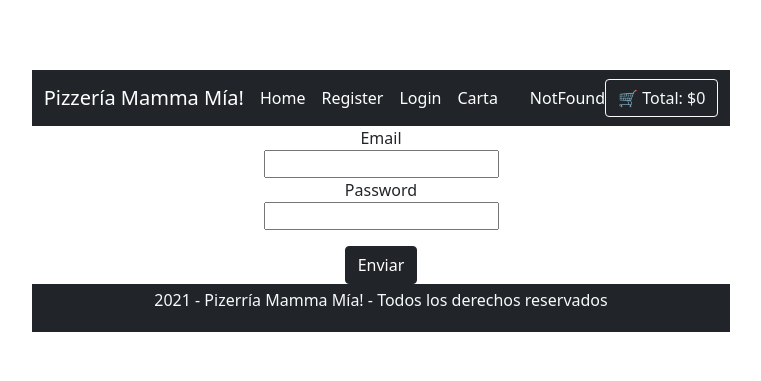
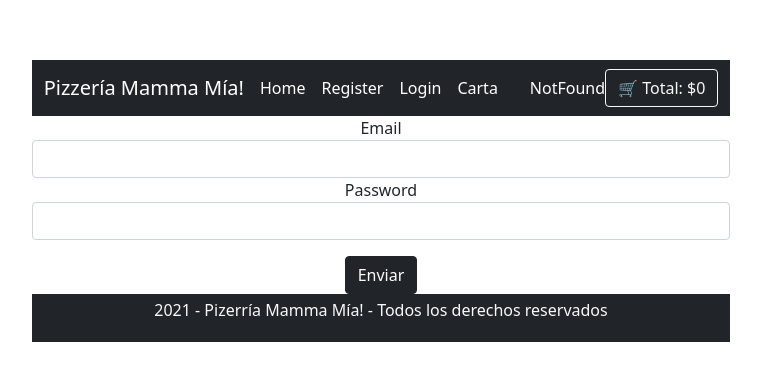
Before and after one commit to GabrielaRiosP/Pizerria, a React (Vite) app in the folder desafio-uno-hito/: page /login in a window 1280 px wide. Shown: the part 199-580 px from the top of the page, without its empty margins (259-1020 px from the left). Built offline with nearby package versions, Linux system fonts and the light colour scheme.

Commit message:
Implementando la autenticacion real con el backend utilizando JWT.  Problemas en Backend

```diff
--- a/desafio-uno-hito/src/App.jsx
+++ b/desafio-uno-hito/src/App.jsx
@@ -1,6 +1,6 @@
 import { useContext} from 'react';
 import { Navigate, Route, Routes } from 'react-router-dom';
-import { UserContext} from './context/userContext';
+import { UserContext} from './context/UserContext';
 import './App.css';
 import Navbar from './assets/components/Navbar';
 import Home from './assets/pages/Home';
@@ -13,8 +13,8 @@ import Profile from './assets/components/Profile';
 //import Pizza from './assets/pages/Pizza';
 
 const App = () => {
-  const { user } = useContext(UserContext);
-  const token = !!user?.token;
+  /*const { user } = useContext(UserContext);*/
+  const { token } = useContext(UserContext);
 
   return (
     <>
--- a/desafio-uno-hito/src/assets/pages/Cart.jsx
+++ b/desafio-uno-hito/src/assets/pages/Cart.jsx
@@ -1,21 +1,42 @@
 //import { pizzaCart } from "../../data/pizzas.js";
 //import { useState } from "react";
 import { useCart } from "../../context/CartContext";
-import { useContext } from "react";
+import { useContext, useState } from "react";
 import { UserContext } from "../../context/UserContext";
 import "../css/Cart.css";
 
 
 const Cart = () => {
-  const {cart, addToCart, removeFromCart, } = useCart();
+  const {cart, addToCart, removeFromCart, clearCart } = useCart();
   const { token } = useContext(UserContext);
+  const [successMessage, SetSuccessMessage] = useState("");
 
   const total = cart.reduce (
     (acum, pizza)=> acum + (pizza.price ?? 0) * (pizza.quantity ?? 0) , 0
   );
 
-  const pagar = () => {
-    alert("Gracias por tu compra 😄");
+  const pagar = async () => {
+    try {
+      const response = await fetch("http://localhost:5000/api/checkouts", {
+        headers: {
+          "Content-Type": "application/json",
+          Authorization: `Bearer ${token}`,
+        },
+        body: JSON.stringify({ items: cart}),
+      });
+
+      if (!response.ok) {
+        throw new Error("Error al procesar el pago");
+      }
+
+      const data = await response.json();
+      console.log("Respuesta del servidor", data)
+      SetSuccessMessage("✅Compra realizada con éxito");
+      clearCart();
+    } catch(error) {
+      console.error("Error en checkout:", error);
+      alert("❌ No se pudo completar la compra, intenta nuevamente.");
+    }
   };
 
   return (
@@ -69,6 +90,9 @@ const Cart = () => {
           )}
         </>
       )}
+      {successMessage && (
+        <p className="text-success mt-3">{successMessage}</p>
+      )}
     </div>
   );
 };
--- a/desafio-uno-hito/src/assets/pages/Login.jsx
+++ b/desafio-uno-hito/src/assets/pages/Login.jsx
@@ -1,34 +1,73 @@
-import { useState } from "react"
+import { useState, useContext } from "react";
+import { UserContext } from "../../context/UserContext";
+import { useNavigate } from "react-router-dom";
+
 const Login = () => {
-    const [email, setEmail] = useState("")
-    const [password, setPassword] = useState("")
+  const [email, setEmail] = useState("");
+  const [password, setPassword] = useState("");
+  const { login } = useContext(UserContext);
+  const navigate = useNavigate();
 
-    const validarDatos = (e) => {
-        e.preventDefault()
-        if (!email.trim() || !password.trim()) {
-            alert("Todos los campos son obligatorios");
-        } else if (password.length < 6) {
-            alert("La contraseña debe tener al menos 6 dígitos")
-        }
-        else {alert("Registro exitoso")}
+  const validarDatos = async (e) => {
+    e.preventDefault();
+
+    if (!email.trim() || !password.trim()) {
+      alert("Todos los campos son obligatorios");
+      return;
     }
 
-    return (
-        <>
-        <form onSubmit={validarDatos} className='Formulario'>
-            <div className='form-group'>
-                <label>Email</label>
-                <input type="email" onChange={(e) => (setEmail(e.target.value))}/>
-            </div>
-            <div className='form-group'>
-                <label>Password</label>
-                <input type="password" onChange={(e) => (setPassword(e.target.value))}/>
-            </div>
+    if (password.length < 6) {
+      alert("La contraseña debe tener al menos 6 dígitos");
+      return;
+    }
 
-            <button type="submit" className='btn btn-dark mt-3'>Enviar</button>
-        </form>
-        </>
-    )
-}
+    try {
+      const res = await fetch("http://localhost:5000/api/auth/login", {
+        method: "POST",
+        headers: { "Content-Type": "application/json" },
+        body: JSON.stringify({ email, password }),
+      });
 
-export default Login
+      const data = await res.json();
+
+      if (res.ok && data.token) {
+        login({ token: data.token, email: data.email });
+        alert("Login exitoso");
+        navigate("/");
+      } else {
+        alert(data.error || "Credenciales inválidas");
+      }
+    } catch (error) {
+      console.error("Error en el login", error);
+      alert("Error al conectar con el servidor");
+    }
+  };
+
+  return (
+    <form onSubmit={validarDatos} className="Formulario">
+      <div className="form-group">
+        <label>Email</label>
+        <input
+          type="email"
+          value={email}
+          onChange={(e) => setEmail(e.target.value)}
+          className="form-control"
+        />
+      </div>
+      <div className="form-group">
+        <label>Password</label>
+        <input
+          type="password"
+          value={password}
+          onChange={(e) => setPassword(e.target.value)}
+          className="form-control"
+        />
+      </div>
+      <button type="submit" className="btn btn-dark mt-3">
+        Enviar
+      </button>
+    </form>
+  );
+};
+
+export default Login;
--- a/desafio-uno-hito/src/assets/pages/Register.jsx
+++ b/desafio-uno-hito/src/assets/pages/Register.jsx
@@ -1,42 +1,95 @@
-import { useState } from 'react'
-import '../css/Register.css'
+import { useState, useContext } from 'react';
+import { useNavigate } from 'react-router-dom';
+import { UserContext } from '../../context/UserContext';
+import '../css/Register.css';
+
 const Register = () => {
-    const [email, setEmail] = useState("")
-    const [password, setPassword] = useState("")
-    const [repetir, setRepetir] = useState("")
+  const [email, setEmail] = useState("");
+  const [password, setPassword] = useState("");
+  const [repetir, setRepetir] = useState("");
+  const [error, setError] = useState("");
+  const { login } = useContext(UserContext);
+  const navigate = useNavigate();
 
-    const validarDatos = (e) => {
-        e.preventDefault()
+  const validarDatos = async (e) => {
+    e.preventDefault();
+    setError(""); // limpiar errores previos
+
     if (!email.trim() || !password.trim() || !repetir.trim()) {
-            alert("Todos los campos son obligatorios");
-        } else if (password.length < 6) {
-            alert("La contraseña debe tener al menos 6 dígitos")
-        }
-        else if (password === repetir) {
-            alert("Registro exitoso")
-        }
-        else ( alert("Las contraseñas no coinciden"))
+      setError("Todos los campos son obligatorios");
+      return;
     }
 
+    if (password.length < 6) {
+      setError("La contraseña debe tener al menos 6 dígitos");
+      return;
+    }
+
+    if (password !== repetir) {
+      setError("Las contraseñas no coinciden");
+      return;
+    }
+
+    try {
+      const res = await fetch("http://localhost:5000/api/auth/register", {
+        method: "POST",
+        headers: { "Content-Type": "application/json" },
+        body: JSON.stringify({
+            email, password
+        })
+      });
+
+      const data = await res.json();
+
+      if (res.ok && data.token) {
+        localStorage.setItem("token", data.token);
+        login?.({ token: data.token, email });
+        setEmail(""); setPassword(""); setRepetir("");
+        navigate("/");
+      } else {
+        setError(data.error || "Error en el registro");
+      }
+    } catch (error) {
+      console.log("Error en register:", error);
+      setError("Error al conectar con el servidor");
+    }
+  };
+
   return (
-        <>
     <form onSubmit={validarDatos} className='Formulario'>
       <div className='form-group'>
         <label>Email</label>
-                <input type="email" onChange={(e) => (setEmail(e.target.value))}/>
+        <input
+          type="email"
+          value={email}
+          onChange={(e) => setEmail(e.target.value)}
+          required
+        />
       </div>
       <div className='form-group'>
         <label>Password</label>
-                <input type="password" onChange={(e) => (setPassword(e.target.value))}/>
+        <input
+          type="password"
+          value={password}
+          onChange={(e) => setPassword(e.target.value)}
+          required
+        />
       </div>
       <div className='form-group'>
         <label>Confirm password</label>
-                <input type="password" onChange={(e) => (setRepetir(e.target.value))}/>
+        <input
+          type="password"
+          value={repetir}
+          onChange={(e) => setRepetir(e.target.value)}
+          required
+        />
       </div>
+
+      {error && <p className="error-message">{error}</p>}
+
       <button type="submit" className='btn btn-dark mt-3'>Enviar</button>
     </form>
-        </>
-    )
-}
+  );
+};
 
-export default Register
+export default Register;
--- a/desafio-uno-hito/src/context/CartContext.jsx
+++ b/desafio-uno-hito/src/context/CartContext.jsx
@@ -1,4 +1,5 @@
 import {createContext, useContext, useState } from 'react';
+import PropTypes from 'prop-types';
 const CartContext = createContext();
 
 export const useCart = () => useContext(CartContext);
@@ -35,11 +36,19 @@ const removeFromCart = (id) => {
     }
   });
 };
+
+const clearCart = () => {
+  setCart([])
+}
+
   return (
-    <CartContext.Provider value={{cart, addToCart, removeFromCart}}>
+    <CartContext.Provider value={{cart, addToCart, removeFromCart, clearCart}}>
         {children}
     </CartContext.Provider>
   )
 }
+CartProvider.propTypes = {
+  children: PropTypes.node.isRequired,
+};
 
 export default CartProvider
--- a/desafio-uno-hito/src/context/UserProvider.jsx
+++ b/desafio-uno-hito/src/context/UserProvider.jsx
@@ -9,22 +9,62 @@ export const UserProvider = ({ children }) => {
     return storedUser ? JSON.parse(storedUser) : null;
   });
 
-  const [token, setToken] = useState(!!user?.token);
+  const token = user?.token || null;
 
   const login = (userData) => {
     setUser(userData);
-    setToken(!!userData.token);
     localStorage.setItem("user", JSON.stringify(userData));
   };
 
   const logout = () => {
     setUser(null);
-    setToken(false);
     localStorage.removeItem("user");
   };
 
+  const register = async (email, password) => {
+  try {
+    const res = await fetch("http://localhost:5000/api/auth/register", {
+      method: "POST",
+      headers: { "Content-Type": "application/json" },
+      body: JSON.stringify({ email, password }),
+    });
+
+    const data = await res.json();
+
+    if (res.ok && data.token) {
+      const userData = { token: data.token, email: data.email };
+      login(userData);
+      return true;
+    }
+
+    return false;
+  } catch (error) {
+    console.error("Error en el registro:", error);
+    return false;
+  }
+};
+
+
+const getProfile = async () => {
+  if (!user?.token) return null;
+
+  try {
+    const res = await fetch("http://localhost:5000/api/auth/me", {
+      headers: {
+        Authorization: `Bearer ${user.token}`,
+      },
+    });
+
+    const data = await res.json();
+    return res.ok ? data : null;
+  } catch (error) {
+    console.error("Error al obtener el perfil:", error);
+    return null;
+  }
+};
+
   return (
-    <UserContext.Provider value={{ user, login, logout, token }}>
+    <UserContext.Provider value={{ user, login, logout, token, register, getProfile }}>
       {children}
     </UserContext.Provider>
   );
```
Also changed, not shown: desafio-uno-hito/src/assets/pages/Profile.jsx (added, +35 -0 lines). Lines whose indentation alone changed are shown as unchanged.
